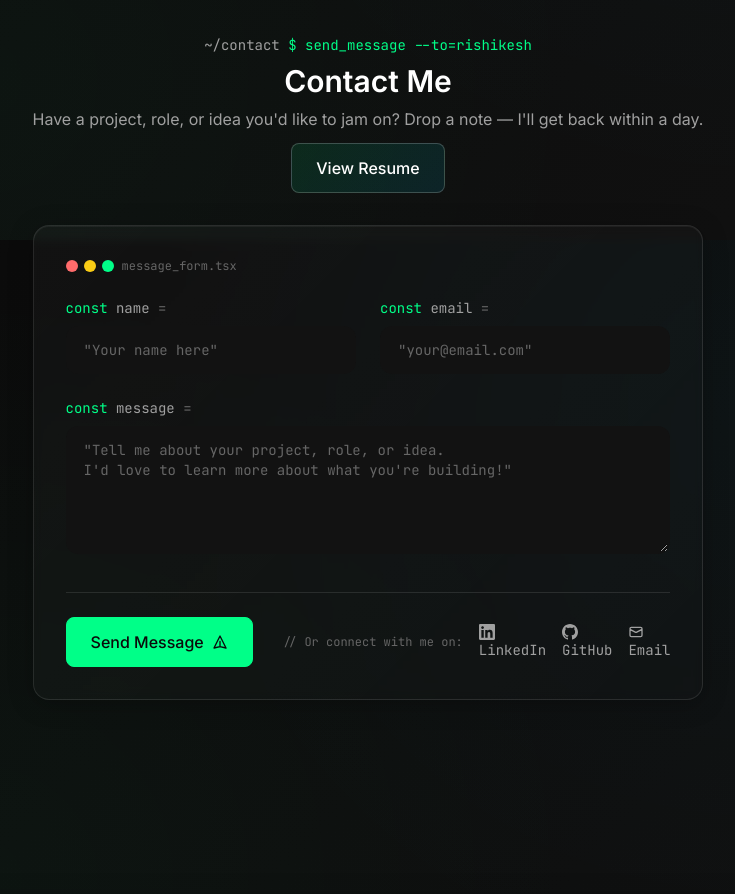
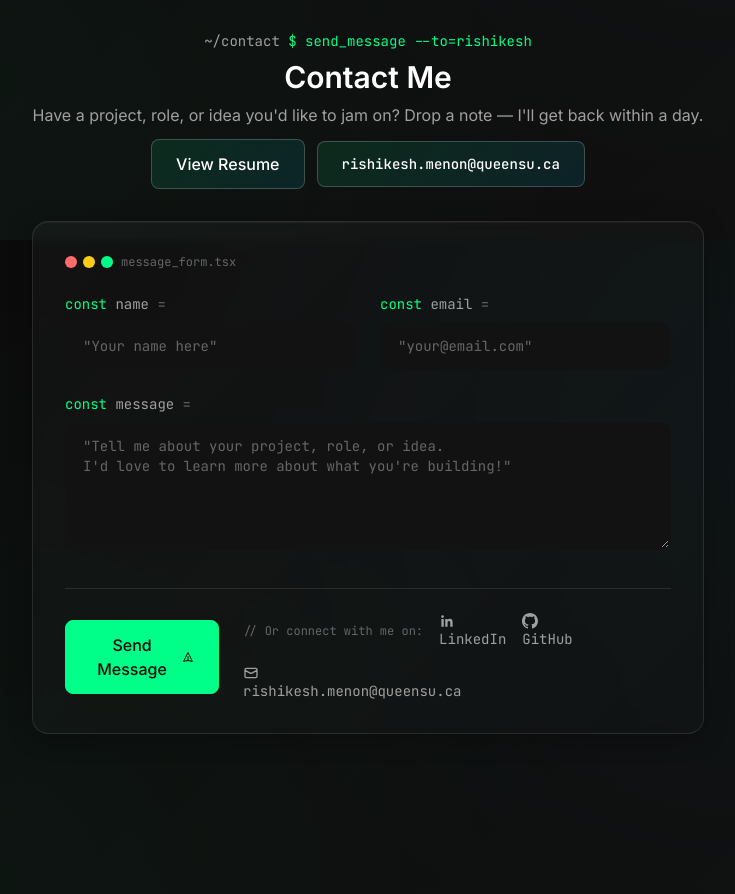
Before and after one commit to rishikeshmenon/portfolio, a React (Vite) app: page / in a window 1280 px wide. Shown: the part 4560-5454 px from the top of the page, without its empty margins (272-1007 px from the left). Built offline with nearby package versions, Linux system fonts and the light colour scheme.

Commit message:
Contact: display full email address in buttons and link text.

```diff
--- a/src/components/Contact.jsx
+++ b/src/components/Contact.jsx
@@ -123,9 +123,15 @@
             <p className="text-text-secondary mt-2 max-w-2xl mx-auto">
               Have a project, role, or idea you'd like to jam on? Drop a note — I'll get back within a day.
             </p>
-            <div className="mt-3">
+            <div className="mt-3 flex items-center justify-center gap-3 flex-wrap">
               <a href="/resume.pdf" target="_blank" rel="noopener noreferrer" className="btn btn-ghost">
                 <span>View Resume</span>
+              </a>
+              <a
+                href="mailto:rishikesh.menon@queensu.ca"
+                className="btn btn-ghost font-mono text-sm"
+              >
+                rishikesh.menon@queensu.ca
               </a>
             </div>
           </div>
@@ -264,7 +270,7 @@
                   className="link-underline font-mono text-sm flex items-center gap-1"
                 >
                   <svg className="w-4 h-4" fill="currentColor" viewBox="0 0 24 24">
-                    <path d="M20.447 20.452h-3.554v-5.569c0-1.328-.027-3.037-1.852-3.037-1.853 0-2.136 1.445-2.136 2.939v5.667H9.351V9h3.414v1.561h.046c.477-.9 1.637-1.85 3.37-1.85 3.601 0 4.267 2.37 4.267 5.455v6.286zM5.337 7.433c-1.144 0-2.063-.926-2.063-2.065 0-1.138.92-2.063 2.063-2.063 1.14 0 2.064.925 2.064 2.063 0 1.139-.925 2.065-2.064 2.065zm1.782 13.019H3.555V9h3.564v11.452zM22.225 0H1.771C.792 0 0 .774 0 1.729v20.542C0 23.227.792 24 1.771 24h20.451C23.2 24 24 23.227 24 22.271V1.729C24 .774 23.2 0 22.222 0h.003z"/>
+                    <path d="M20.447 20.452h-3.554v-5.569c0-1.328-.027-3.037-1.852-3.037-1.853 0-2.136 1.445-2.136 2.939v5.667H9.351V9h3.414v1.561h.046c.477-.9 1.637-1.85 3.37-1.85 3.601 0 4.267 2.37 4.267 5.455v6.286zM5.337 7.433c-1.144 0-2.063-.926-2.063-2.065 0-1.138.92-2.063 2.063-2.063 1.14 0 2.064.925 2.064 2.063 0 1.139-.925 2.065-2.064 2.065zm1.782 13.019H3.555V9h3.564v11.452z"/>
                   </svg>
                   LinkedIn
                 </a>
@@ -286,7 +292,7 @@
                   <svg className="w-4 h-4" fill="none" stroke="currentColor" viewBox="0 0 24 24">
                     <path strokeLinecap="round" strokeLinejoin="round" strokeWidth={2} d="M3 8l7.89 4.26a2 2 0 002.22 0L21 8M5 19h14a2 2 0 002-2V7a2 2 0 00-2-2H5a2 2 0 00-2 2v10a2 2 0 002 2z" />
                   </svg>
-                  Email
+                  rishikesh.menon@queensu.ca
                 </a>
               </div>
             </div>
```
